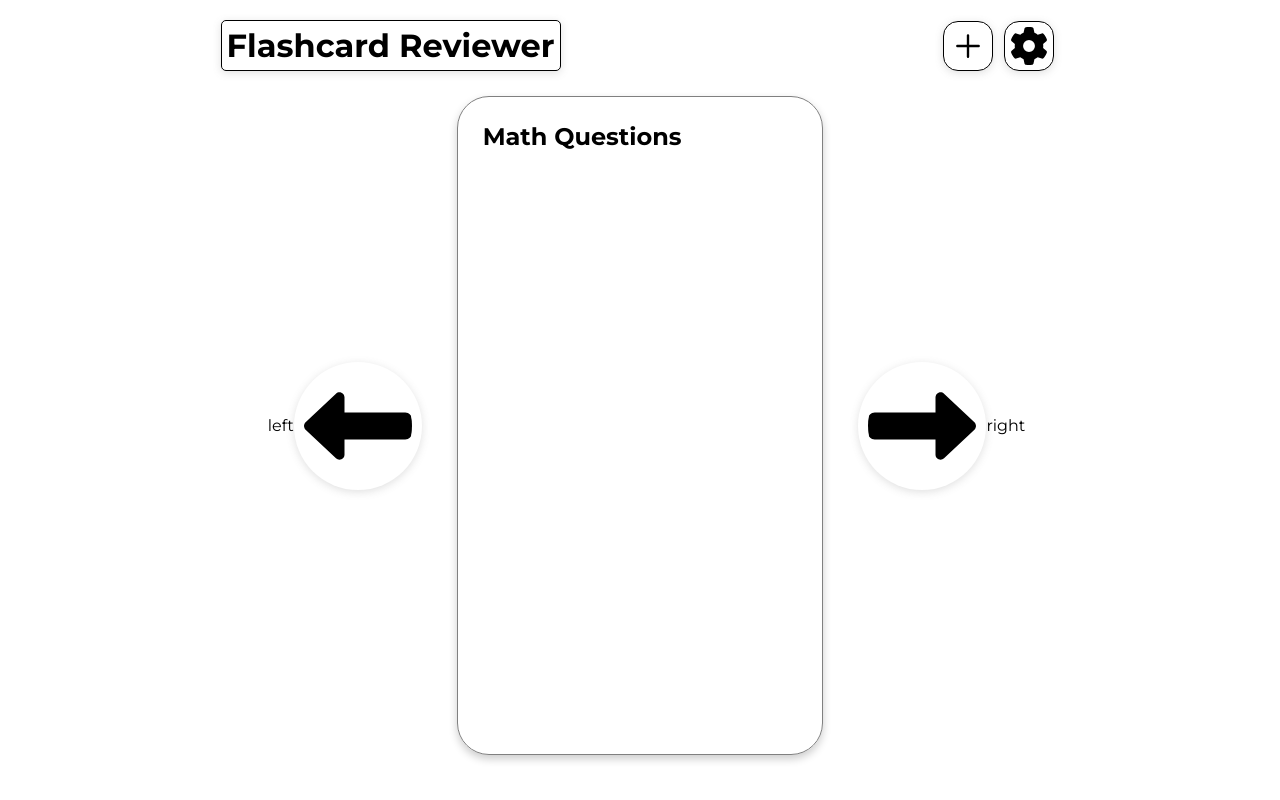
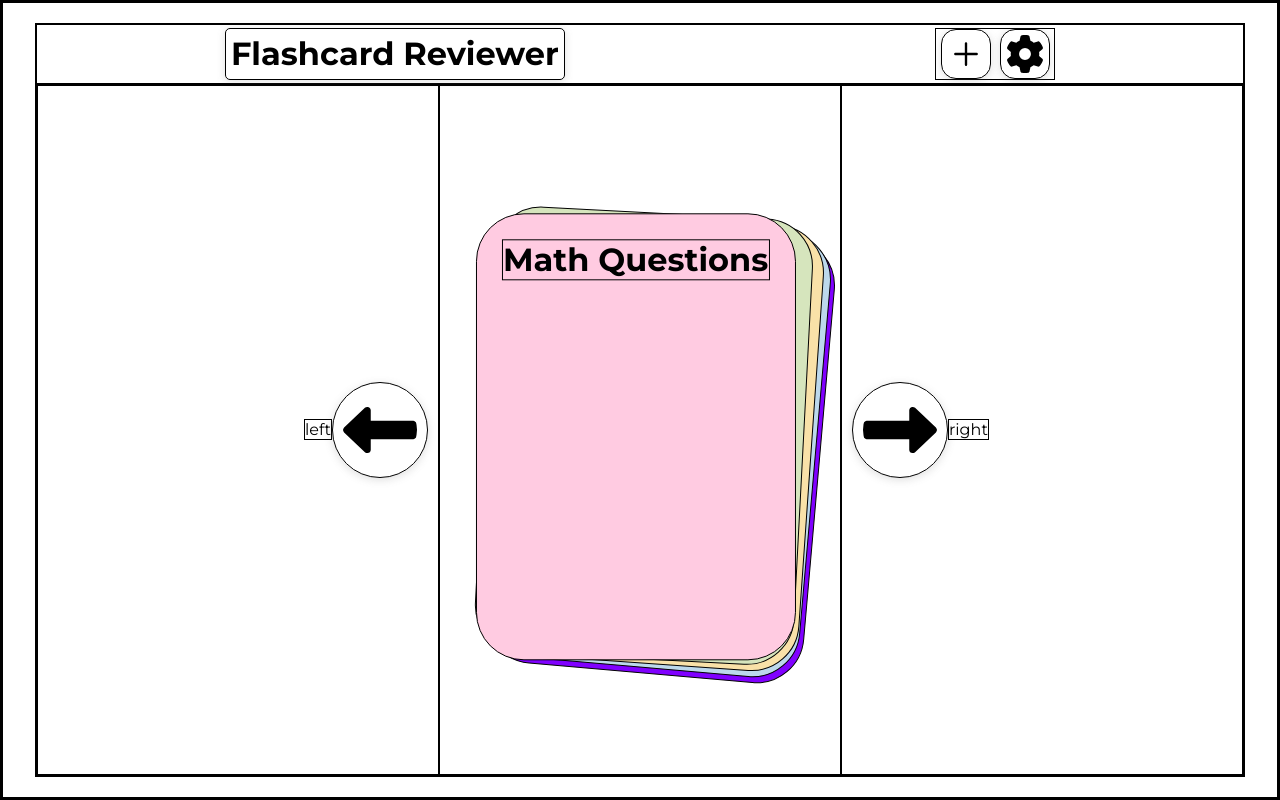
Before and after one commit to ron02dev/flashcard-reviewer, a React (Vite) app: page / in a window 1280 px wide. Built offline with nearby package versions, Linux system fonts and the light colour scheme.

Commit message:
basic design implemented

```diff
--- a/src/components/SelectFlashcards.tsx
+++ b/src/components/SelectFlashcards.tsx
@@ -9,10 +9,14 @@ function SelectFlashcards() {
         <p>left</p>
         <FaLeftLong className="icon" />
       </div>
-      <div className="box middle flashcard-container">
-        <div className="card">
-          <h2>Math Questions</h2>
+      <div className="box middle card-container">
+        <div className="card card-one">
+          <h1>Math Questions</h1>
         </div>
+        <div className="card card-two"></div>
+        <div className="card card-three"></div>
+        <div className="card card-four"></div>
+        <div className="card card-five"></div>
       </div>
       <div className="box box-right">
         <FaRightLong className="icon" />
--- a/src/styles/app.scss
+++ b/src/styles/app.scss
@@ -6,12 +6,15 @@
 
   .header-container {
     display: flex;
-    align-items: center;
     justify-content: space-around;
+    flex-direction: row;
+    padding: 3px;
   }
 
   .title {
+    display: flex;
     justify-content: center;
+    align-content: center;
     text-align: center;
     border: 1px solid black;
     border-radius: 5px;
--- a/src/styles/flashcards.scss
+++ b/src/styles/flashcards.scss
@@ -1,20 +1,68 @@
-.flashcard-container {
-  padding: 25px;
+.card-container {
+  height: 100%;
+  width: 100%;
   display: flex;
-  transition: 0.3s;
+  justify-content: center;
+  position: relative;
 
   .card {
-    display: flex;
-    border-radius: 2rem;
+    height: 65%;
+    width: 80%;
     padding: 25px;
-    flex: 1;
-    height: 100%;
-    border: 1px solid grey;
-    box-shadow: 0 4px 8px 0 rgba(0, 0, 0, 0.2);
-    transition: 0.3s;
+    border-radius: 3rem;
+    position: absolute;
+    top: 50%;
+    left: 50%;
+    transform: translate(-50%, -50%);
+    transition: ease 0.3s;
   }
 
-  .card:hover {
-    box-shadow: 0 8px 16px 0 rgba(0, 0, 0, 0.2);
+  .card-one:hover {
+    height: 95%;
+    width: 95%;
+  }
+
+  .card:hover:not(.card-one) {
+    rotate: 10deg;
+  }
+
+  .card-one {
+    position: absolute;
+    top: 51%;
+    left: 49%;
+    z-index: 5; /* A higher z-index brings it to the front */
+    background-color: #ffcbe1;
+  }
+
+  .card-two {
+    top: 52%;
+    left: 48%;
+    rotate: 3deg;
+    z-index: 4; /* A lower z-index sends it to the back */
+    background-color: #d6e5bd;
+  }
+
+  .card-three {
+    top: 53%; //+
+    left: 49%; //+
+    rotate: 4deg; //+
+    z-index: 3; /* A lower z-index sends it to the back */
+    background-color: #f9e1a8;
+  }
+
+  .card-four {
+    top: 54%; //+
+    left: 49%; //+
+    rotate: 5deg; //+
+    z-index: 2; /* A lower z-index sends it to the back */
+    background-color: #bcd8ec;
+  }
+
+  .card-five {
+    top: 55%; //+
+    left: 50%; //+
+    rotate: 5deg; //+
+    z-index: 1; /* A lower z-index sends it to the back */
+    background-color: #8000ff;
   }
 }
--- a/src/styles/main.scss
+++ b/src/styles/main.scss
@@ -17,7 +17,7 @@ body {
   align-items: center;
 }
 * {
-
+  border: 1px solid black;
   box-sizing: border-box;
   padding: 0;
   margin: 0;
--- a/src/styles/select.scss
+++ b/src/styles/select.scss
@@ -3,6 +3,7 @@
   display: flex;
   justify-content: space-evenly;
   height: 100%;
+  position: relative;
 
   .box {
     width: 50%;
@@ -11,7 +12,7 @@
   }
 
   .icon {
-    font-size: 8rem;
+    font-size: 6rem;
     padding: 10px;
     box-shadow: rgba(99, 99, 99, 0.2) 0px 2px 8px 0px;
   }
```
